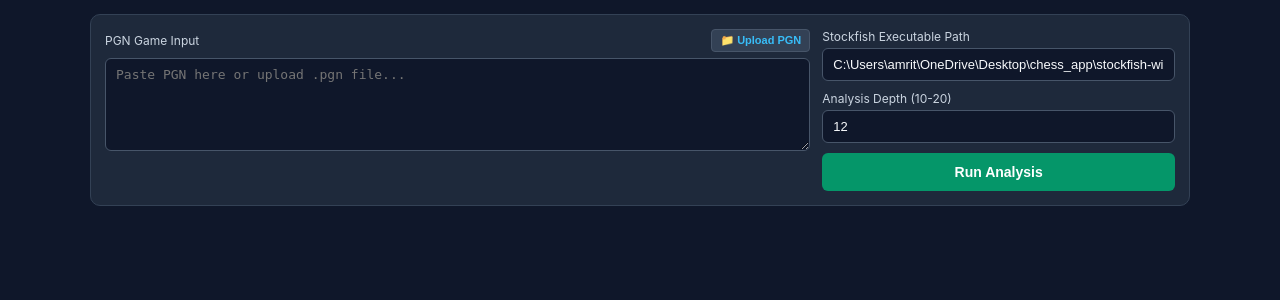
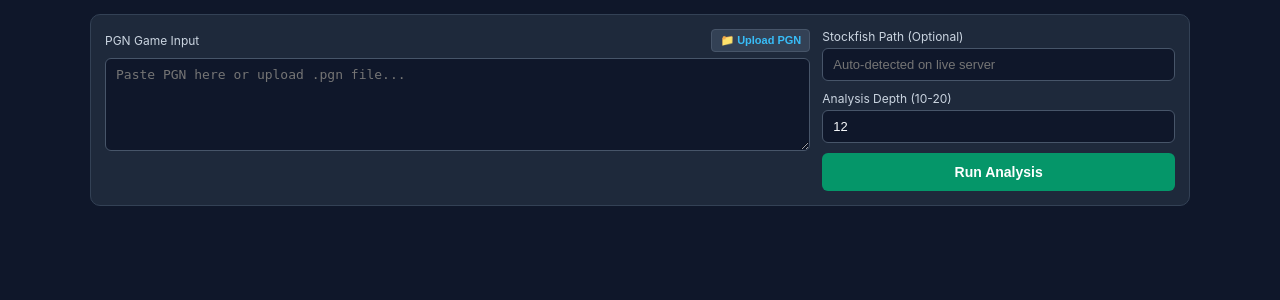
Before and after one commit to Amrit-pratyush/chess-analysis-app, a Flask app: page / in a window 1280 px wide. Shown: the part 46-346 px from the top of the page. Run offline with Flask 3, Linux system fonts and the light colour scheme.

Commit message:
Auto-detect Linux Stockfish binary for cloud deployment

```diff
--- a/app.py
+++ b/app.py
@@ -15,28 +15,35 @@
 BOOK_PATH = os.path.join(os.path.dirname(os.path.abspath(__file__)), "Performance.bin")
 
 def get_engine_path(user_custom_path=None):
+    # 1. If user provided a valid, existing path on this host
     if user_custom_path:
         cleaned_path = user_custom_path.strip().strip('"').strip("'")
-        if os.path.isfile(cleaned_path):
+        if cleaned_path and os.path.isfile(cleaned_path):
             return cleaned_path
 
+    # 2. Check Linux standard paths (Docker / Render environment)
+    for linux_path in ["/usr/games/stockfish", "/usr/bin/stockfish", "/usr/local/bin/stockfish"]:
+        if os.path.isfile(linux_path):
+            return linux_path
+
+    # 3. Check system PATH
+    system_engine = shutil.which("stockfish") or shutil.which("stockfish.exe")
+    if system_engine:
+        return system_engine
+
+    # 4. Check local Windows directory candidates for local offline testing
     base_dir = os.path.dirname(os.path.abspath(__file__))
     candidates = [
         os.path.join(base_dir, "stockfish-windows-x86-64-avx2", "stockfish", "stockfish-windows-x86-64-avx2.exe"),
         os.path.join(base_dir, "stockfish-windows-x86-64-avx2", "stockfish-windows-x86-64-avx2.exe"),
         os.path.join(base_dir, "stockfish", "stockfish-windows-x86-64-avx2.exe"),
         os.path.join(base_dir, "stockfish.exe"),
-        r"C:\Users\amrit\OneDrive\Desktop\chess_app\stockfish-windows-x86-64-avx2\stockfish\stockfish-windows-x86-64-avx2.exe",
     ]
     for path in candidates:
         if os.path.isfile(path):
             return path
 
-    system_engine = shutil.which("stockfish") or shutil.which("stockfish.exe")
-    if system_engine:
-        return system_engine
-
-    return candidates[0]
+    return "stockfish"
 
 def check_is_book(reader, board_before: chess.Board, move: chess.Move, ply: int) -> bool:
     if ply > 26 or not reader:
@@ -245,8 +252,6 @@
         return jsonify({"error": "No PGN provided."}), 400
 
     stockfish_path = get_engine_path(data.get("stockfish_path"))
-    if not os.path.isfile(stockfish_path):
-        return jsonify({"error": f"Stockfish executable not found at: {stockfish_path}."}), 404
 
     try:
         pgn = io.StringIO(pgn_text)
--- a/templates/index.html
+++ b/templates/index.html
@@ -269,8 +269,8 @@
                     <textarea id="pgnInput" rows="5" placeholder="Paste PGN here or upload .pgn file..."></textarea>
                 </div>
                 <div>
-                    <label>Stockfish Executable Path</label>
-                    <input id="stockfishPath" type="text" value="C:\Users\amrit\OneDrive\Desktop\chess_app\stockfish-windows-x86-64-avx2\stockfish\stockfish-windows-x86-64-avx2.exe">
+                    <label>Stockfish Path (Optional)</label>
+                    <input id="stockfishPath" type="text" placeholder="Auto-detected on live server">
 
                     <label>Analysis Depth (10-20)</label>
                     <input id="analysisDepth" type="number" value="12" min="10" max="20">
```
